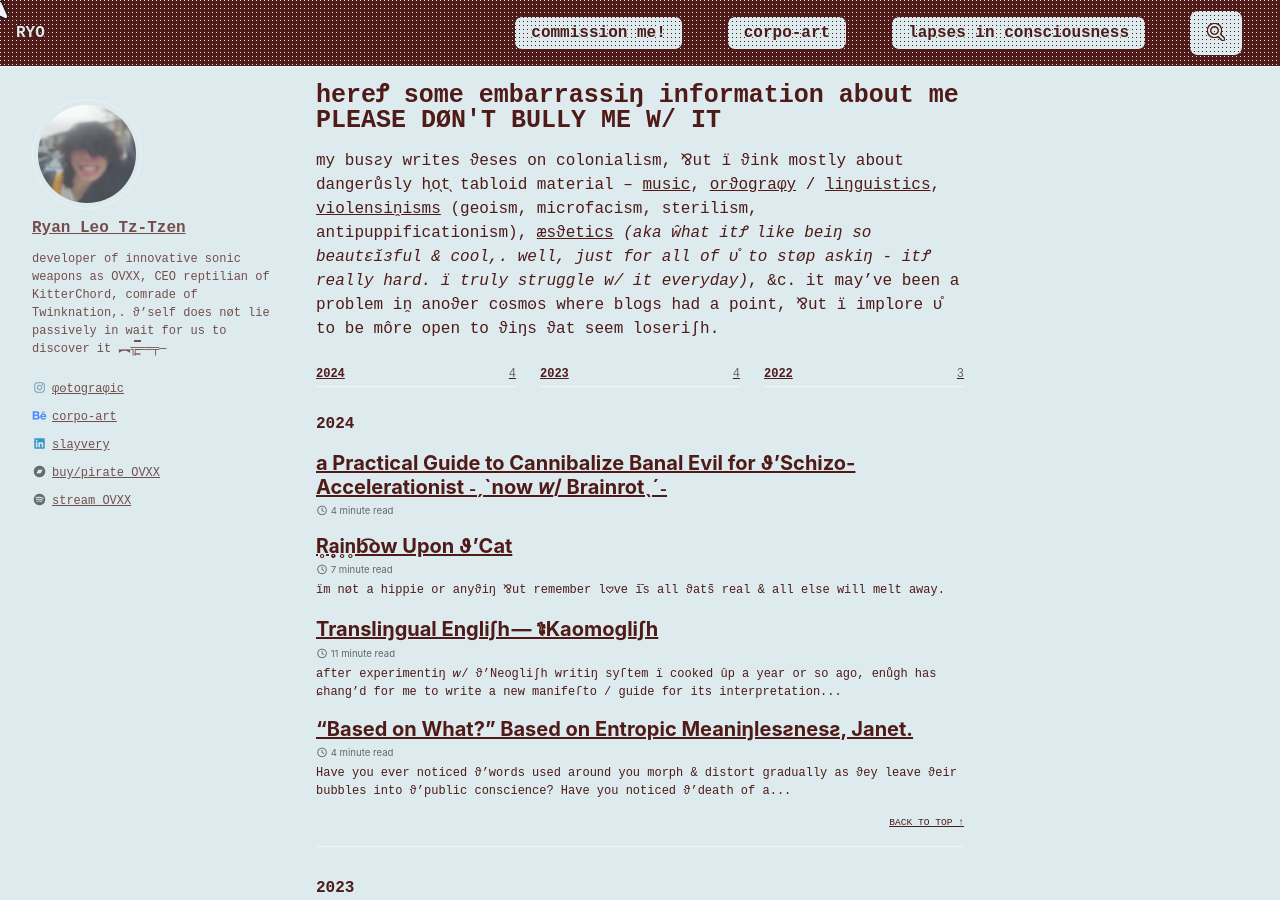
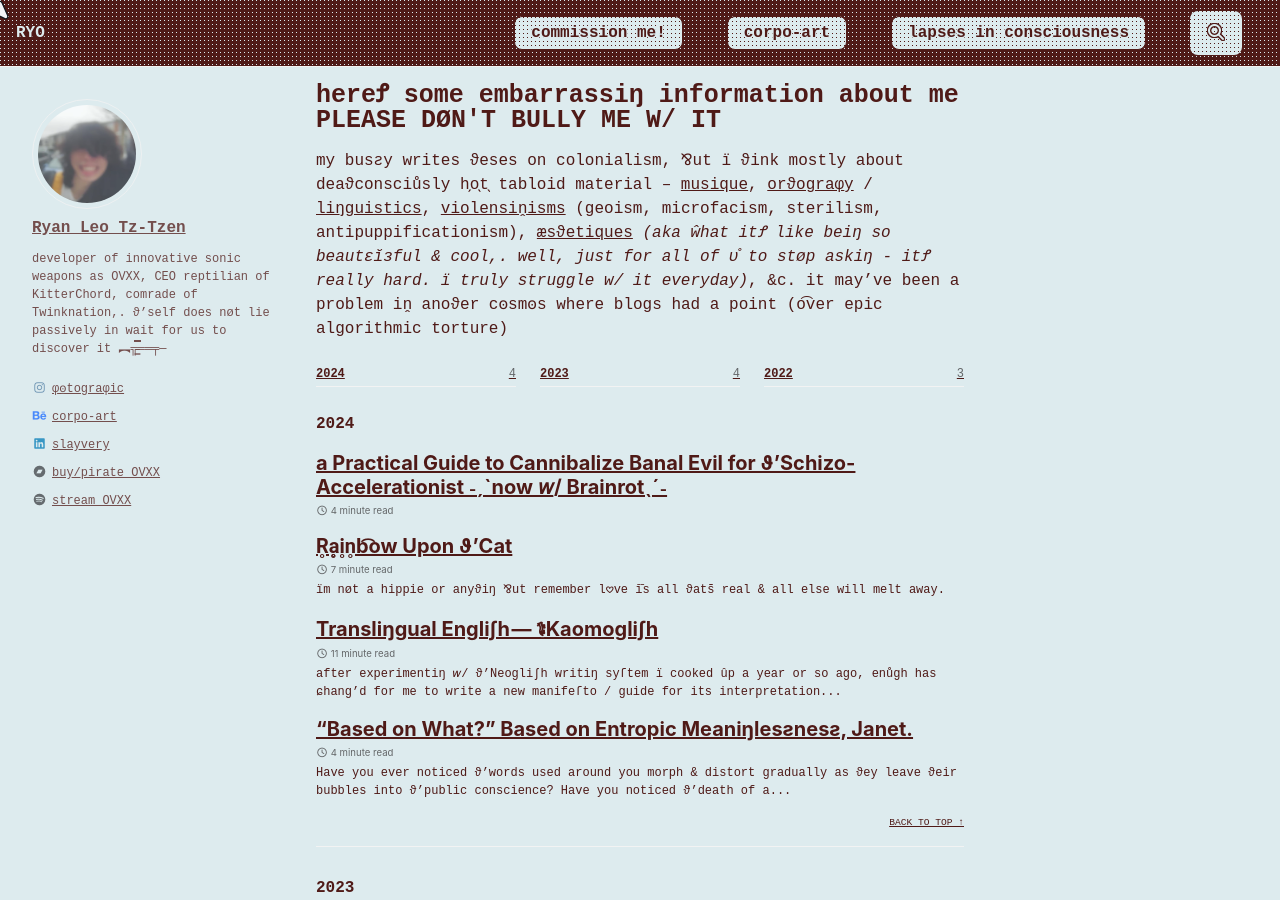
Before and after one commit to cryotato/cryotato.github.io, a Jekyll site: the page built from _pages/blog.md, in a window 1280 px wide and 900 px high. Built offline with Jekyll 4.4.1, drawn with Linux system fonts in a browser that asks for light colours; cached includes are drawn as plain includes.

Commit message:
Update blog.md

```diff
--- a/_pages/blog.md
+++ b/_pages/blog.md
@@ -5,4 +5,4 @@ author_profile: true
 layout: posts
 # entries_layout: grid
 ---
-my busƨy writes ϑeses on colonialism, ⅋ut ï ϑink mostly about dangerůsly h̗o̖t̖ tabloid material -- [music](https://cryotato.github.io/tags/#music), [orϑograφy](https://cryotato.github.io/tags/#orthography) / [liŋguistics](https://cryotato.github.io/tags/#linguistics), [violensiṋisms](https://cryotato.github.io/tags/#politics) (geoism, microfacism, sterilism, antipuppificationism), [æsϑetics](https://cryotato.github.io/tags/#design) *(aka ŵhat itꝬ like beiŋ so beautεĭзful & cool,. well, just for all of ᴜ̊ to støp askiŋ - itꝬ really hard. ï truly struggle w/ it everyday)*, &c. it may've been a problem iṋ anoϑer cꙩsmꙩs where blogs had a point, ⅋ut ï implore ᴜ̊ to be môre open to ϑiŋs ϑat seem loseriʃh.
+my busƨy writes ϑeses on colonialism, ⅋ut ï ϑink mostly about deaϑconsciůsly h̗o̖t̖ tabloid material -- [musique](https://cryotato.github.io/tags/#music), [orϑograφy](https://cryotato.github.io/tags/#orthography) / [liŋguistics](https://cryotato.github.io/tags/#linguistics), [violensiṋisms](https://cryotato.github.io/tags/#politics) (geoism, microfacism, sterilism, antipuppificationism), [æsϑetiques](https://cryotato.github.io/tags/#design) *(aka ŵhat itꝬ like beiŋ so beautεĭзful & cool,. well, just for all of ᴜ̊ to støp askiŋ - itꝬ really hard. ï truly struggle w/ it everyday)*, &c. it may've been a problem iṋ anoϑer cꙩsmꙩs where blogs had a point (o͡ver epic algorithmic torture)
```
